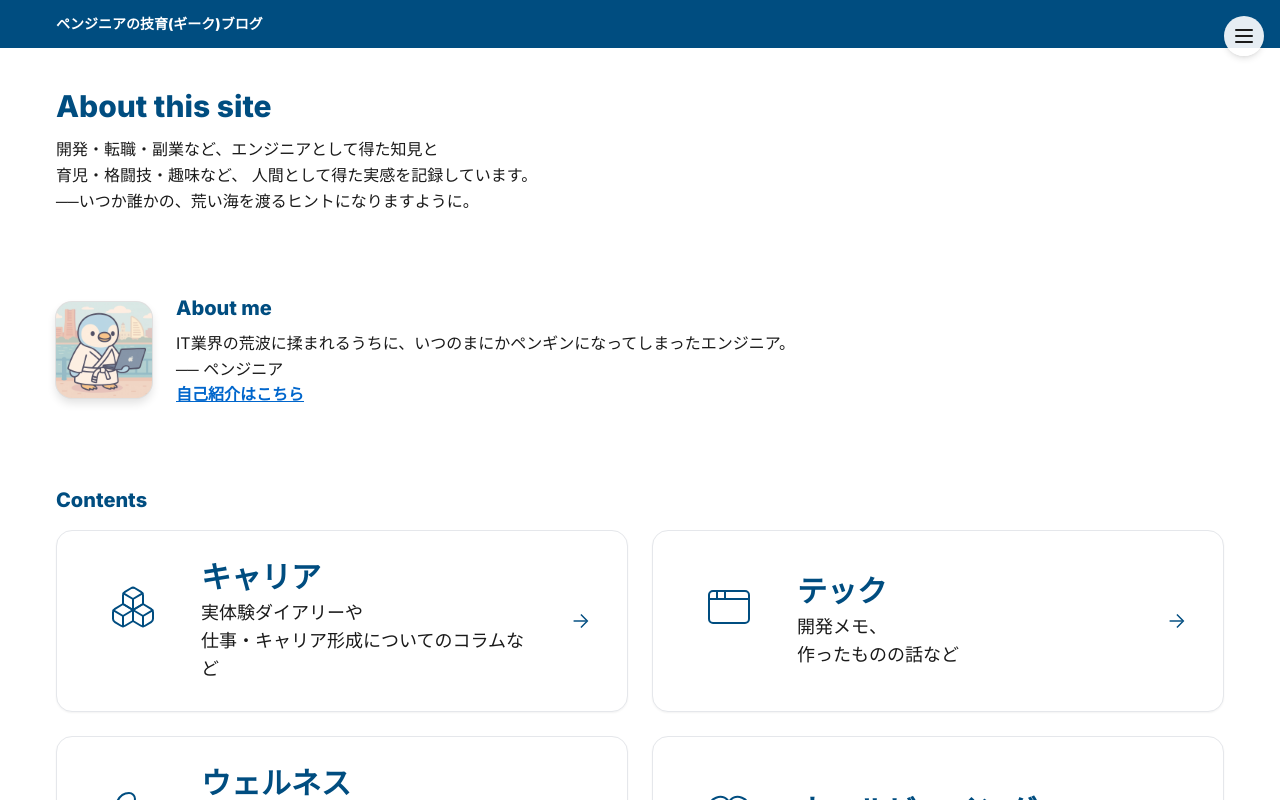
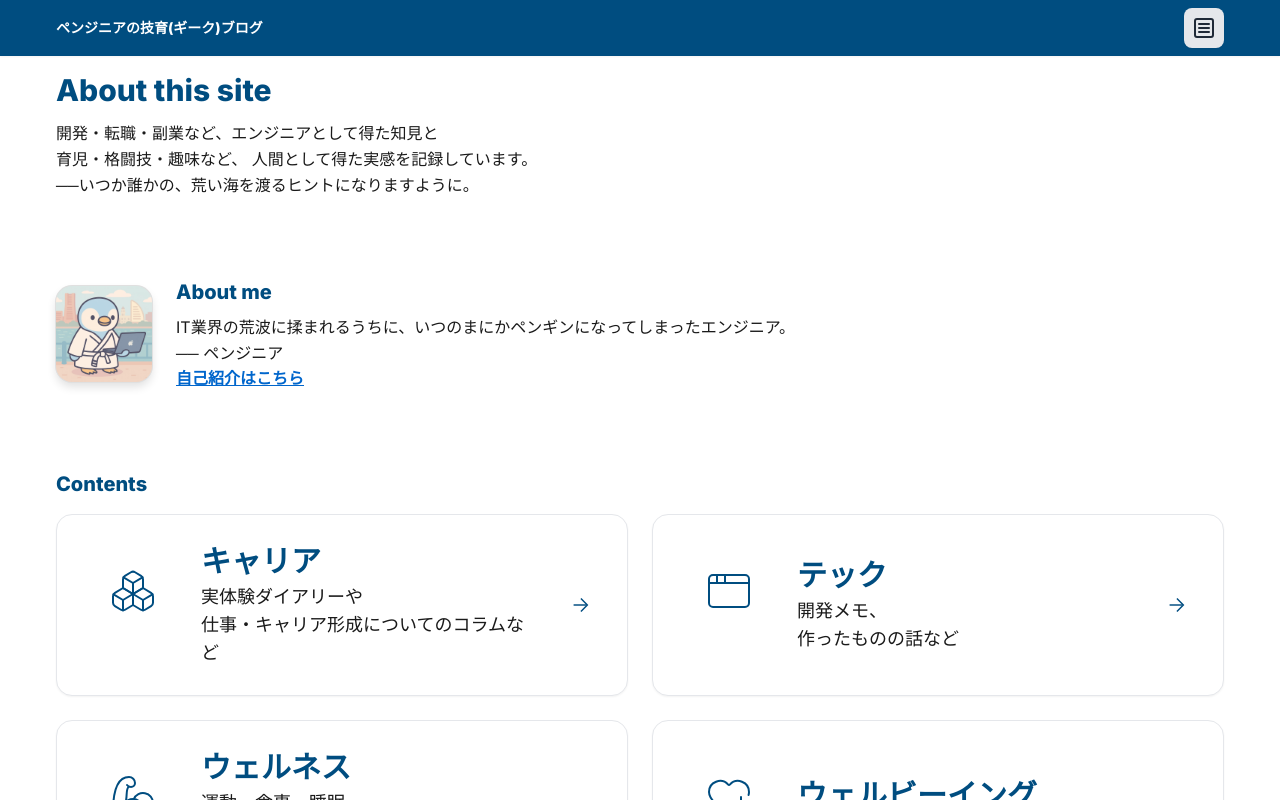
Before and after one commit to pengineer-geek/geek-blog, a Next.js app: page / in a window 1280 px wide. Shown: the top 800 px of the page. Built offline with nearby package versions, Linux system fonts and the light colour scheme.

Commit message:
ヘッダ固定

```diff
--- a/src/app/_components/layouts/header.tsx
+++ b/src/app/_components/layouts/header.tsx
@@ -4,14 +4,18 @@ import SlideOutMenu from "@/app/_components/navigation/slide-out-menu";
 
 export default function Header() {
   return (
-    <header className="bg-primary">
-      <div className="container flex h-12 items-center justify-between">
+    <header className="fixed inset-x-0 top-0 z-50 bg-primary shadow-sm">
+      <div className="container mx-auto flex h-14 items-center justify-between px-4">
         <Link href="/" className="text-sm font-extrabold text-white">
           ペンジニアの技育(ギーク)ブログ
         </Link>
-        {/* 右側は空（今はリンク無し） */}
+
+        {/* ここに“埋め込み”トリガーが出ます */}
+        <SlideOutMenu
+          // 見た目を変えたいときはここで上書きOK
+          // buttonClassName="inline-flex h-10 w-10 items-center justify-center rounded-lg bg-gray-200 text-gray-800"
+        />
       </div>
-      <SlideOutMenu />
     </header>
   );
 }
--- a/src/app/_components/navigation/slide-out-menu.tsx
+++ b/src/app/_components/navigation/slide-out-menu.tsx
@@ -1,15 +1,40 @@
 "use client";
-// src/app/_components/navigation/slide-out-menu.tsx
+
 import { useEffect, useState, useCallback } from "react";
 import Link from "next/link";
 
 /**
- * Header with a top-right hamburger that opens a slide-in menu from the right.
- * - Panel background: ~75% transparent gray
- * - Text: white, with white separators
- * - Close by: tapping the icon again, clicking the backdrop, pressing ESC, or swiping back
+ * Slide-out menu that can be TRIGGERED FROM INSIDE THE HEADER.
+ * - Put <SlideOutMenu /> anywhere (e.g., header's right side). The trigger button renders inline.
+ * - Panel/backdrop are fixed-positioned.
+ * - Tailwind-only animations.
  */
-export default function HeaderDrawer() {
+export default function SlideOutMenu({
+  buttonClassName = "inline-flex h-10 w-10 items-center justify-center rounded-lg bg-gray-200 text-gray-800 shadow-sm hover:bg-gray-300 focus:outline-none focus:ring-2 focus:ring-offset-2 focus:ring-gray-400",
+  icon = (
+    // Square menu icon (provided)
+    <svg
+      xmlns="http://www.w3.org/2000/svg"
+      width="24"
+      height="24"
+      viewBox="0 0 24 24"
+      fill="none"
+      stroke="currentColor"
+      strokeWidth="2"
+      strokeLinecap="round"
+      strokeLinejoin="round"
+      className="lucide lucide-square-menu-icon lucide-square-menu"
+    >
+      <rect width="18" height="18" x="3" y="3" rx="2" />
+      <path d="M7 8h10" />
+      <path d="M7 12h10" />
+      <path d="M7 16h10" />
+    </svg>
+  ),
+}: {
+  buttonClassName?: string;
+  icon?: React.ReactNode;
+}) {
   const [open, setOpen] = useState(false);
 
   const close = useCallback(() => setOpen(false), []);
@@ -17,13 +42,12 @@ export default function HeaderDrawer() {
 
   // Lock body scroll while the drawer is open
   useEffect(() => {
-    if (open) {
+    if (!open) return;
     const original = document.body.style.overflow;
     document.body.style.overflow = "hidden";
     return () => {
       document.body.style.overflow = original;
     };
-    }
   }, [open]);
 
   // ESC to close
@@ -37,50 +61,30 @@ export default function HeaderDrawer() {
 
   return (
     <>
-      {/* Top-right menu button */}
+      {/* Inline trigger button (place this inside the header) */}
       <button
         aria-label={open ? "メニューを閉じる" : "メニューを開く"}
+        aria-expanded={open}
         onClick={toggle}
-        className="fixed right-4 top-4 z-[60] rounded-full p-2 shadow-md hover:bg-gray-100/70 focus:outline-none focus:ring-2 focus:ring-offset-2 focus:ring-gray-400 bg-white/90"
+        className={buttonClassName}
       >
-        {/* Provided Menu Icon (lucide style) */}
-        <svg
-          xmlns="http://www.w3.org/2000/svg"
-          width="24"
-          height="24"
-          viewBox="0 0 24 24"
-          fill="none"
-          stroke="currentColor"
-          strokeWidth="2"
-          strokeLinecap="round"
-          strokeLinejoin="round"
-          className="lucide lucide-menu-icon lucide-menu"
-        >
-          <path d="M4 12h16" />
-          <path d="M4 18h16" />
-          <path d="M4 6h16" />
-        </svg>
+        {icon}
       </button>
 
-      {/* Drawer + Backdrop */}
-      {open && (
-        <>
       {/* Backdrop */}
       <div
-              key="backdrop"
+        aria-hidden={!open}
+        onClick={close}
         className={`fixed inset-0 z-50 bg-black/30 transition-opacity ${
           open ? "opacity-100 pointer-events-auto" : "opacity-0 pointer-events-none"
         }`}
-              onClick={close}
       />
 
       {/* Slide-in panel */}
       <aside
-              key="panel"
         role="dialog"
         aria-modal="true"
-              className={`fixed right-0 top-0 z-[55] h-full w-[320px] max-w-[85vw] bg-gray-900/75 backdrop-blur-sm text-white
-                transform transition-transform duration-300 ${
+        className={`fixed right-0 top-0 z-[55] h-full w-[320px] max-w-[85vw] text-white transform transition-transform duration-300 will-change-transform ${
           open ? "translate-x-0" : "translate-x-full"
         }`}
       >
@@ -126,10 +130,12 @@ export default function HeaderDrawer() {
               </li>
             </ul>
           </nav>
+
+          <div className="px-5 py-4 border-t border-white/20 text-xs text-white/70">
+            © {new Date().getFullYear()} 技育ブログ
+          </div>
         </div>
       </aside>
-        </>
-      )}
     </>
   );
 }
@@ -161,3 +167,26 @@ function SubItem({ href, label, onNavigate }: { href: string; label: string; onN
     </li>
   );
 }
+
+/**
+ * Example header implementation (fixed header + embedded trigger):
+ * Copy the parts you need to your own src/app/_components/header.tsx
+ */
+export function HeaderFixedWithDrawer() {
+  return (
+    <header className="fixed inset-x-0 top-0 z-50 bg-primary/100 shadow-sm">
+      <div className="container mx-auto flex h-14 items-center justify-between px-4">
+        <Link href="/" className="text-sm font-extrabold text-white">
+          ペンジニアの技育(ギーク)ブログ
+        </Link>
+        {/* Drawer trigger inline */}
+        <SlideOutMenu />
+      </div>
+    </header>
+  );
+}
+
+export function PagePaddingForFixedHeader({ children }: { children: React.ReactNode }) {
+  // Add top padding equal to header height to avoid content being covered
+  return <div className="pt-14">{children}</div>;
+}
--- a/src/app/about/page.tsx
+++ b/src/app/about/page.tsx
@@ -14,7 +14,7 @@ export default async function AboutPage() {
   const date = (data as any)?.updated ?? (data as any)?.date;
 
   return (
-    <main className="container mx-auto max-w-3xl px-4 py-10">
+    <main className="container mx-auto max-w-3xl px-4 py-10 pt-14">
       <div className="mb-4">
         <BackLink href="/" label="トップに戻る" />
       </div>
--- a/src/app/page.tsx
+++ b/src/app/page.tsx
@@ -7,7 +7,7 @@ export default function Page() {
   return (
     <main>
       {/* About this site */}
-      <section className="container pt-4 pb-10 md:pt-6 md:pb-14">
+      <section className="container pt-14 pb-10 md:pt-14 md:pb-14">
         <h2 className="text-2xl font-extrabold text-primary md:text-3xl">
           About this site
         </h2>
--- a/src/app/posts/[...slug]/page.tsx
+++ b/src/app/posts/[...slug]/page.tsx
@@ -57,7 +57,7 @@ export default async function PostPage(
   const date = data.updated ?? data.date;
 
   return (
-    <main className="container mx-auto max-w-3xl px-4 py-10">
+    <main className="container mx-auto max-w-3xl px-4 py-10 pt-14">
       <header className="mb-6">
         <h1 className="text-3xl font-extrabold tracking-tight md:text-4xl">
           {data?.title ?? ""}
```
Lines whose indentation alone changed are shown as unchanged.
